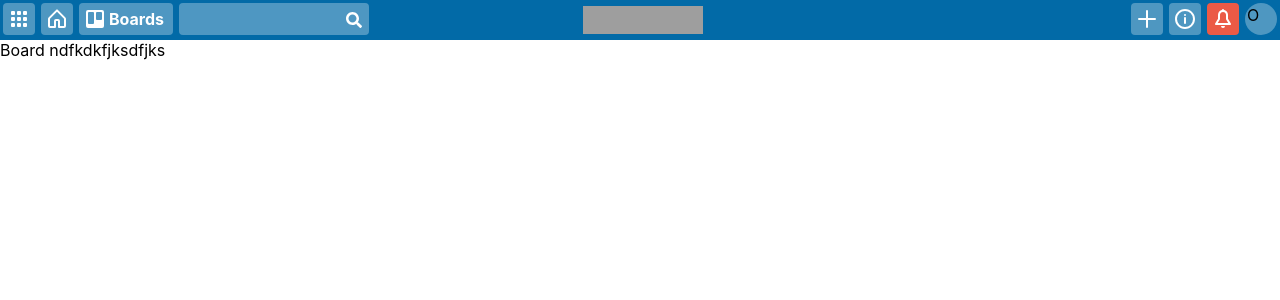
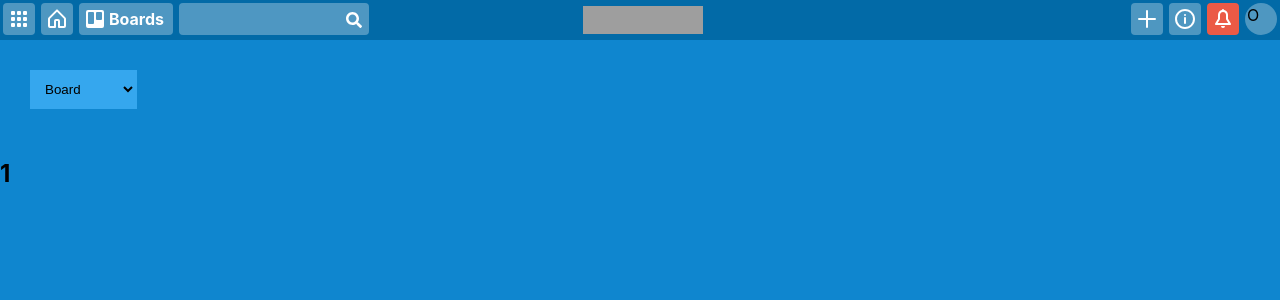
Before and after one commit to wafflestudio18-5/team5-frontend, a React (Create React App) app: page /b/1/1 in a window 1280 px wide. Shown: the top 300 px of the page. Built offline with nearby package versions, Linux system fonts and the light colour scheme; grey boxes are pictures that could not be loaded.

Commit message:
수정중ㅇㅅㅇ

```diff
--- /dev/null
+++ b/src/Components/Board/Board.css
@@ -0,0 +1,13 @@
+#Board-wrapper {
+  background-color: #0f86cf;
+  min-height: calc(100vh - 40px);
+}
+
+
+select {
+  border: 1px transparent solid;
+  padding: 10px;
+  padding-right: 20px;
+  margin: 30px;
+  background-color: #35a7ee;
+}
--- a/src/Components/Board/Board.js
+++ b/src/Components/Board/Board.js
@@ -1,8 +1,18 @@
+import './Board.css';
+
 function Board({data}) {
-  console.log("컴포넌트 보드 보드");
+  console.log(data);
   return(
-    <div>
-      Board ndfkdkfjksdfjks
+    <div id="Board-wrapper">
+
+      <select name="language" defaultValue="English (US)">
+      <option value="Board">Board</option>
+      <option value="Calendar">Calendar</option>
+      <option value="Map">Map</option>
+      </select>
+
+      <h2>{data.board_name}</h2>
+
     </div>
   )
 }
--- a/src/Components/Boards/Boards.css
+++ b/src/Components/Boards/Boards.css
@@ -1,5 +1,6 @@
-body .main-wrapper {
+.main-wrapper {
   background-color: #FAFBFC;
+  min-height: calc(100vh - 40px);
 }
 
 ul, li {
--- a/src/Pages/Board/Board.js
+++ b/src/Pages/Board/Board.js
@@ -6,8 +6,8 @@ import { Board } from '../../Components';
 const get_board_data = (board_code, board_name) => {
   // TODO: 백에서 board code와 board name을 이용해 board 데이터를 불러와야 한다.
   return {
-    name: board_name,
-    code: board_code,
+    board_name: board_name,
+    board_code: board_code,
     // TODO
   }
 }
```
